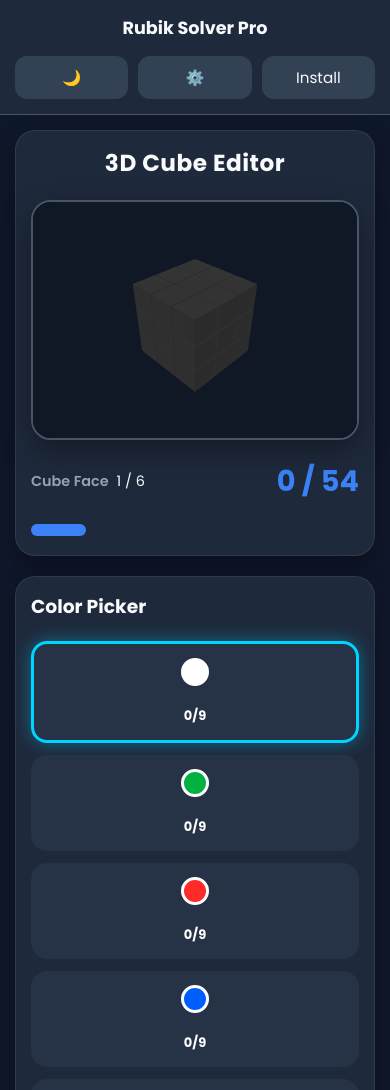
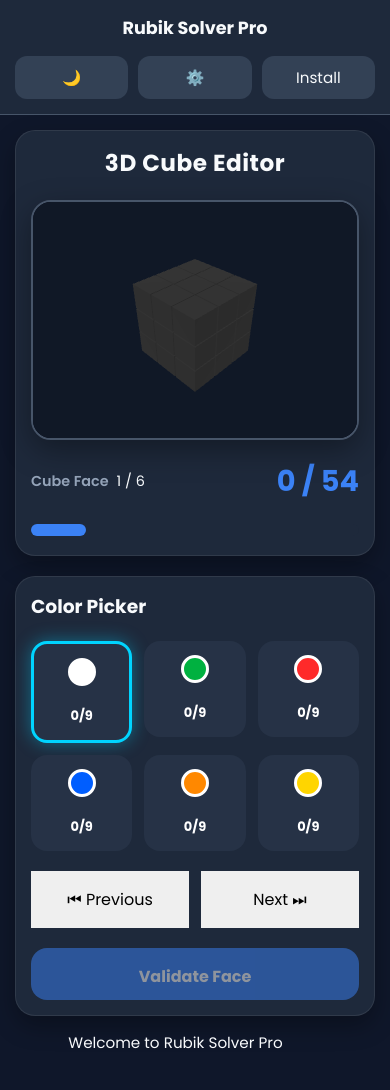
Before and after one commit to gamavgaming-beep/Rubik-Solver-Pro, a plain HTML site: page index.html in a window 390 px wide. Shown: the top 1090 px of the page. After the commit the page ends 1054 px from the top, so only its background shows below. Drawn offline with nearby package versions, Linux system fonts and the light colour scheme.

Commit message:
Refactor layout styles for color grid and editor controls

```diff
--- a/css/mobile.css
+++ b/css/mobile.css
@@ -115,7 +115,9 @@ header button{
 
 .color-grid{
 
-    grid-template-columns:1fr;
+    display:grid;
+
+    grid-template-columns:repeat(3,1fr);
 
     gap:12px;
 
@@ -143,7 +145,9 @@ header button{
 
 .editor-controls{
 
-    flex-direction:column;
+    display:flex;
+
+    flex-direction:row;
 
     gap:12px;
 
@@ -151,7 +155,7 @@ header button{
 
 .editor-controls button{
 
-    width:100%;
+    flex:1;
 
     padding:16px;
 
@@ -163,17 +167,7 @@ header button{
    Cube Status
 ======================================================= */
 
-.cube-status{
 
-    padding:20px;
-
-}
-
-#filled-count{
-
-    font-size:2.2rem;
-
-}
 
 /* =======================================================
    Action Buttons
```
